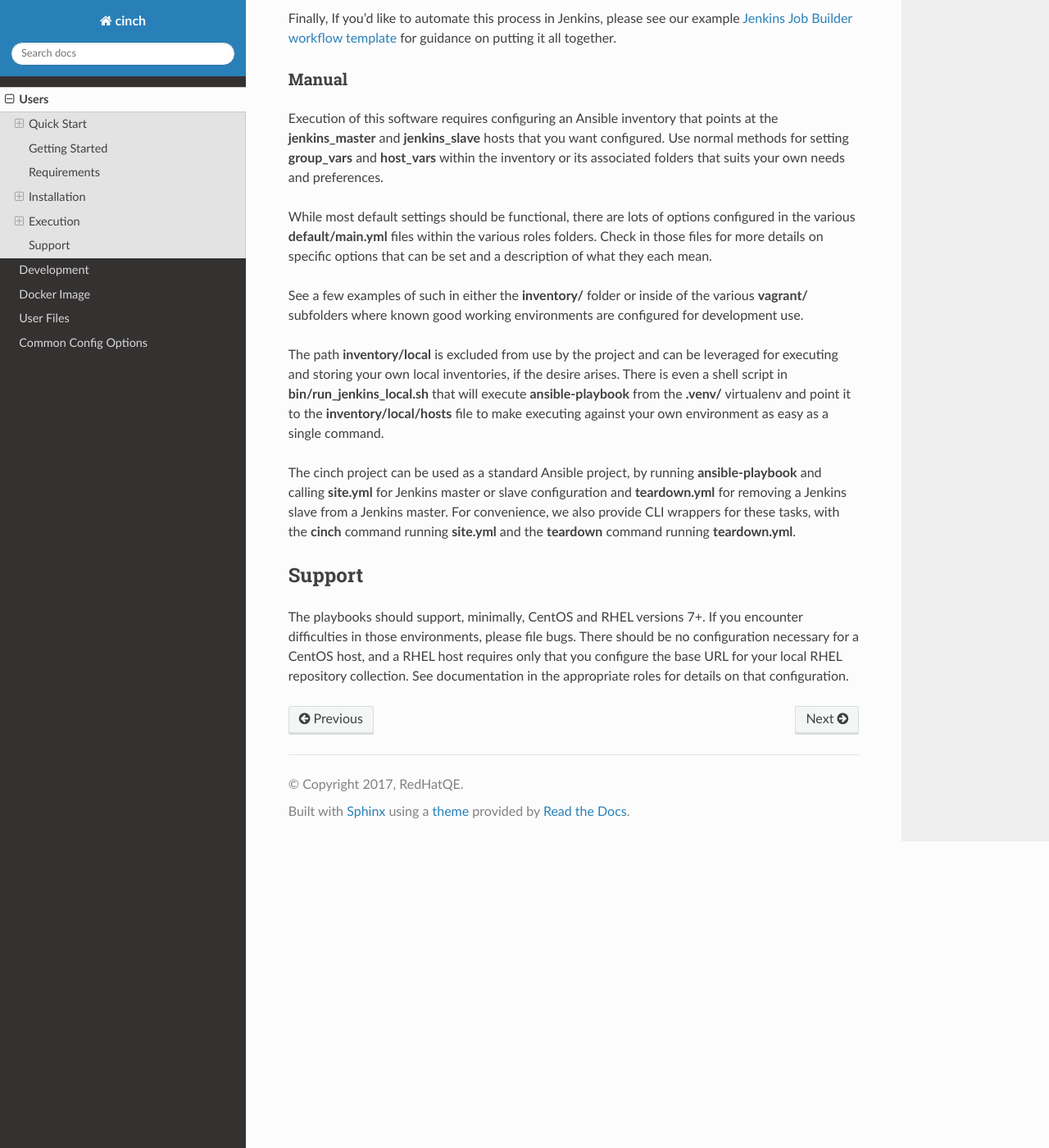
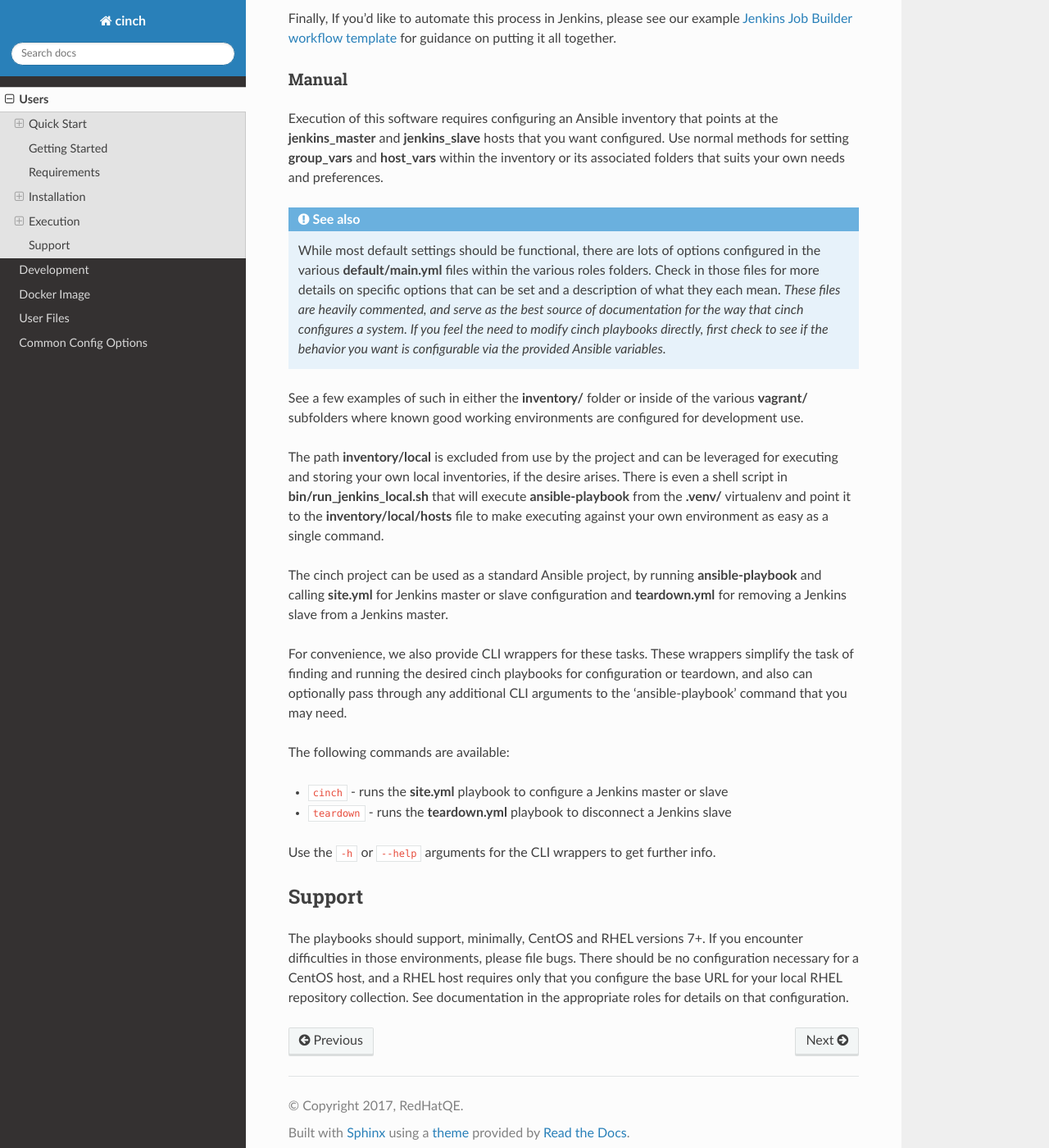
Before and after one commit to RedHatQE/cinch, a Sphinx documentation site: the page built from docs/source/users.rst, in a window 1280 px wide and 1400 px high, scrolled down 4012 px. Shown: the whole window at 82% size. Built offline with Sphinx 7.4.7 and the Read the Docs theme 2.0.0, drawn with Linux system fonts in a browser that asks for light colours.

Commit message:
Clarified documentation for CLI and Ansible vars (#195)
* Added more detailed --help info for the 'cinch' and 'teardown'
commands

* Updated Sphinx docs to help users find the CLI capabilities more
easily

* Updated Sphinx docs to highlight how important the provided Ansible
default vars are for understanding and customizing behavior.

* Added another unit test so as not to decrease test coverage.

```diff
--- a/docs/source/user_files.rst
+++ b/docs/source/user_files.rst
@@ -4,7 +4,7 @@ User Files
 Motivation
 ----------
 
-Anyone using Cinch to provision either a Jenkins master os slave may have the
+Anyone using Cinch to provision either a Jenkins master or slave may have the
 need to perform configuration to the system that exceeds the ability of Cinch to
 reasonably include support for within these playbooks. These could cover nearly
 any aspect of system administration, monitoring, configuration, and setup. For
--- a/docs/source/users.rst
+++ b/docs/source/users.rst
@@ -205,10 +205,15 @@ configured. Use normal methods for setting **group\_vars** and **host\_vars**
 within the inventory or its associated folders that suits your own needs and
 preferences.
 
-While most default settings should be functional, there are lots of options
-configured in the various **default/main.yml** files within the various roles
-folders. Check in those files for more details on specific options that can be
-set and a description of what they each mean.
+.. seealso:: While most default settings should be functional, there are lots
+             of options configured in the various **default/main.yml** files
+             within the various roles folders. Check in those files for more
+             details on specific options that can be set and a description of
+             what they each mean. *These files are heavily commented, and serve
+             as the best source of documentation for the way that cinch
+             configures a system.  If you feel the need to modify cinch
+             playbooks directly, first check to see if the behavior you want is
+             configurable via the provided Ansible variables.*
 
 See a few examples of such in either the **inventory/** folder or inside of the
 various **vagrant/** subfolders where known good working environments are
@@ -224,9 +229,22 @@ environment as easy as a single command.
 The cinch project can be used as a standard Ansible project, by running
 **ansible-playbook** and calling **site.yml** for Jenkins master or slave
 configuration and **teardown.yml** for removing a Jenkins slave from a Jenkins
-master. For convenience, we also provide CLI wrappers for these tasks, with the
-**cinch** command running **site.yml** and the **teardown** command running
-**teardown.yml**.
+master.
+
+For convenience, we also provide CLI wrappers for these tasks.  These wrappers
+simplify the task of finding and running the desired cinch playbooks for
+configuration or teardown, and also can optionally pass through any additional
+CLI arguments to the 'ansible-playbook' command that you may need.
+
+The following commands are available:
+
+- ``cinch`` - runs the **site.yml** playbook to configure a Jenkins master or
+  slave
+- ``teardown`` - runs the **teardown.yml** playbook to disconnect a Jenkins
+  slave
+
+Use the ``-h`` or ``--help`` arguments for the CLI wrappers to get further
+info.
 
 
 Support
```
Also changed, not shown: 2 other files.
